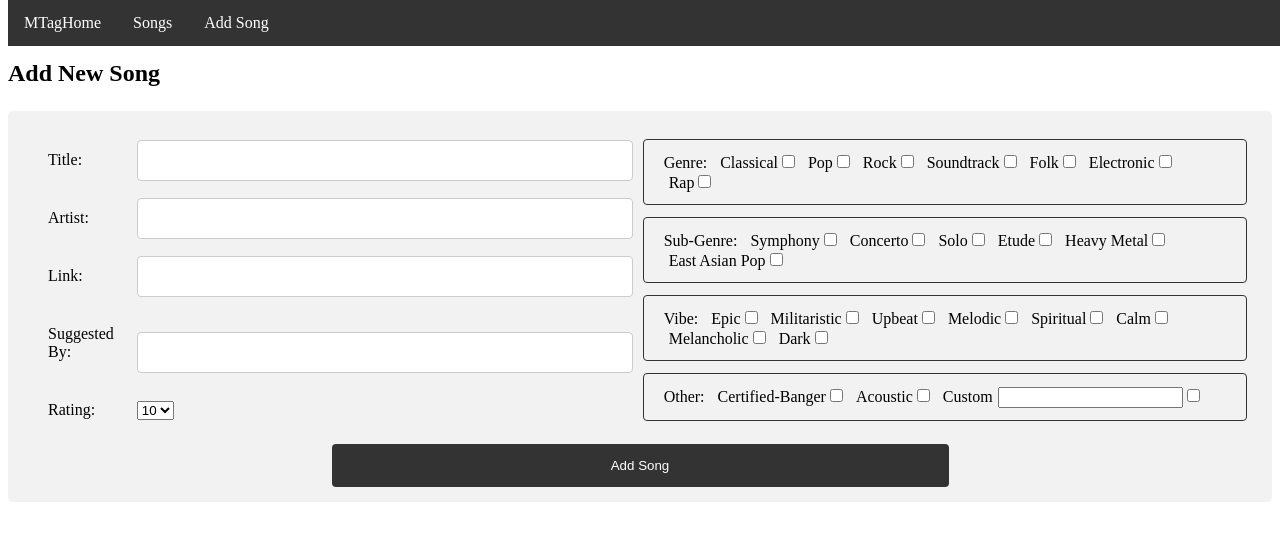
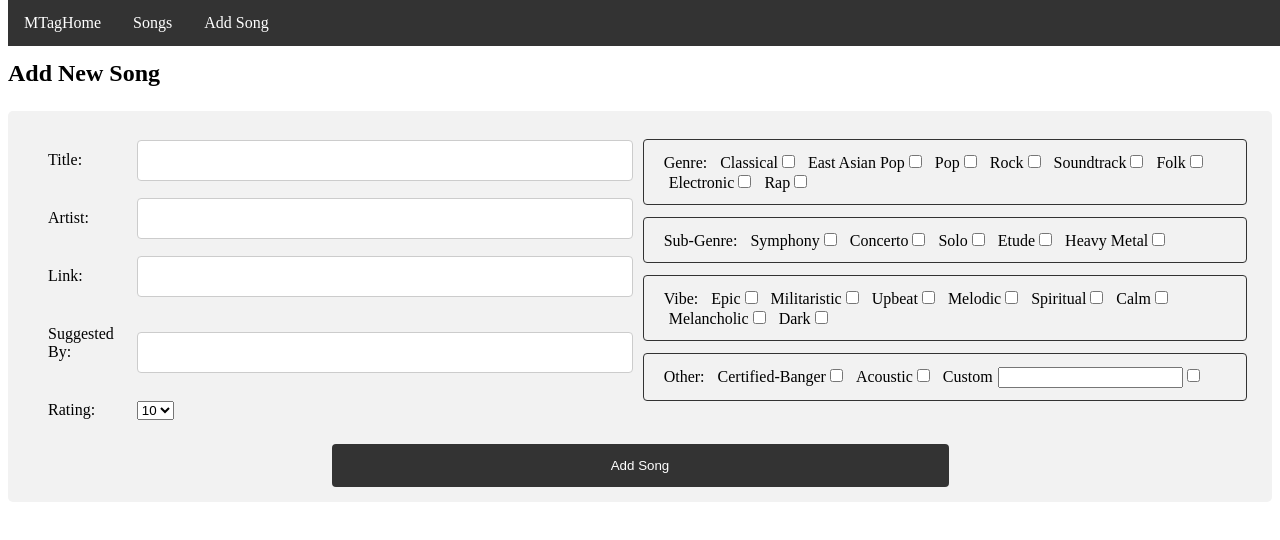
Before and after one commit to ericwan808/Musitag, a React (Create React App) app in the folder client/: page /add in a window 1280 px wide. Shown: the top 540 px of the page. Built offline with nearby package versions, Linux system fonts and the light colour scheme.

Commit message:
ea pop moved up

```diff
--- a/client/src/add-song.js
+++ b/client/src/add-song.js
@@ -111,6 +111,10 @@ function AddSong() {
                             <input type="checkbox" value="Classical" id="1"/>
                         </div>
                         <div className='tag'>
+                            <label>East Asian Pop</label>
+                            <input type="checkbox" value="East Asian Pop" id="13"/>
+                        </div>
+                        <div className='tag'>
                             <label>Pop</label>
                             <input type="checkbox" value="Pop" id="2"/>
                         </div>
@@ -156,10 +160,6 @@ function AddSong() {
                         <div className='tag'>
                             <label>Heavy Metal</label>
                             <input type="checkbox" value="Heavy Metal" id="12"/>
-                        </div>
-                        <div className='tag'>
-                            <label>East Asian Pop</label>
-                            <input type="checkbox" value="East Asian Pop" id="13"/>
                         </div>
                     </div>
                     <div className='tag-type'>
```
